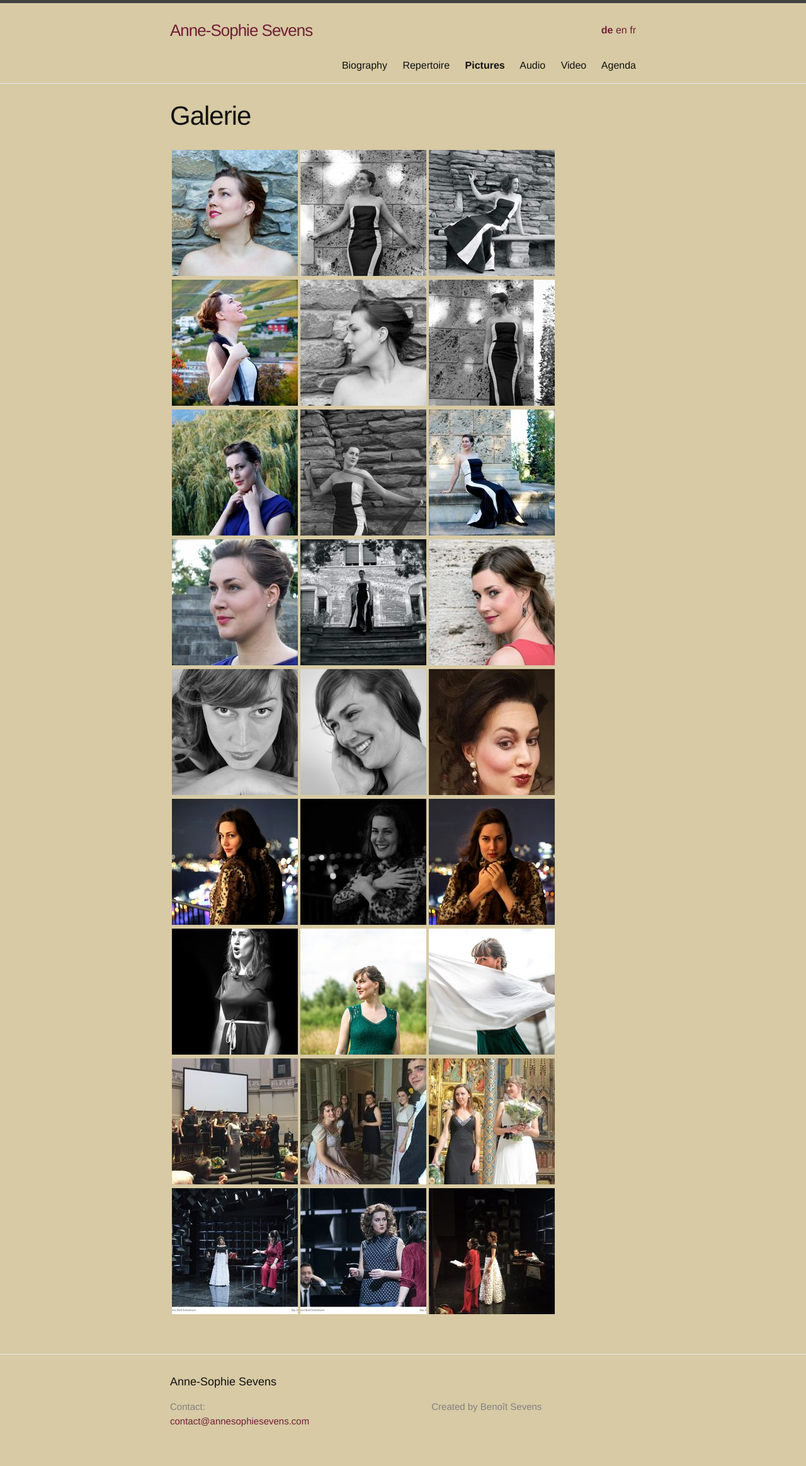
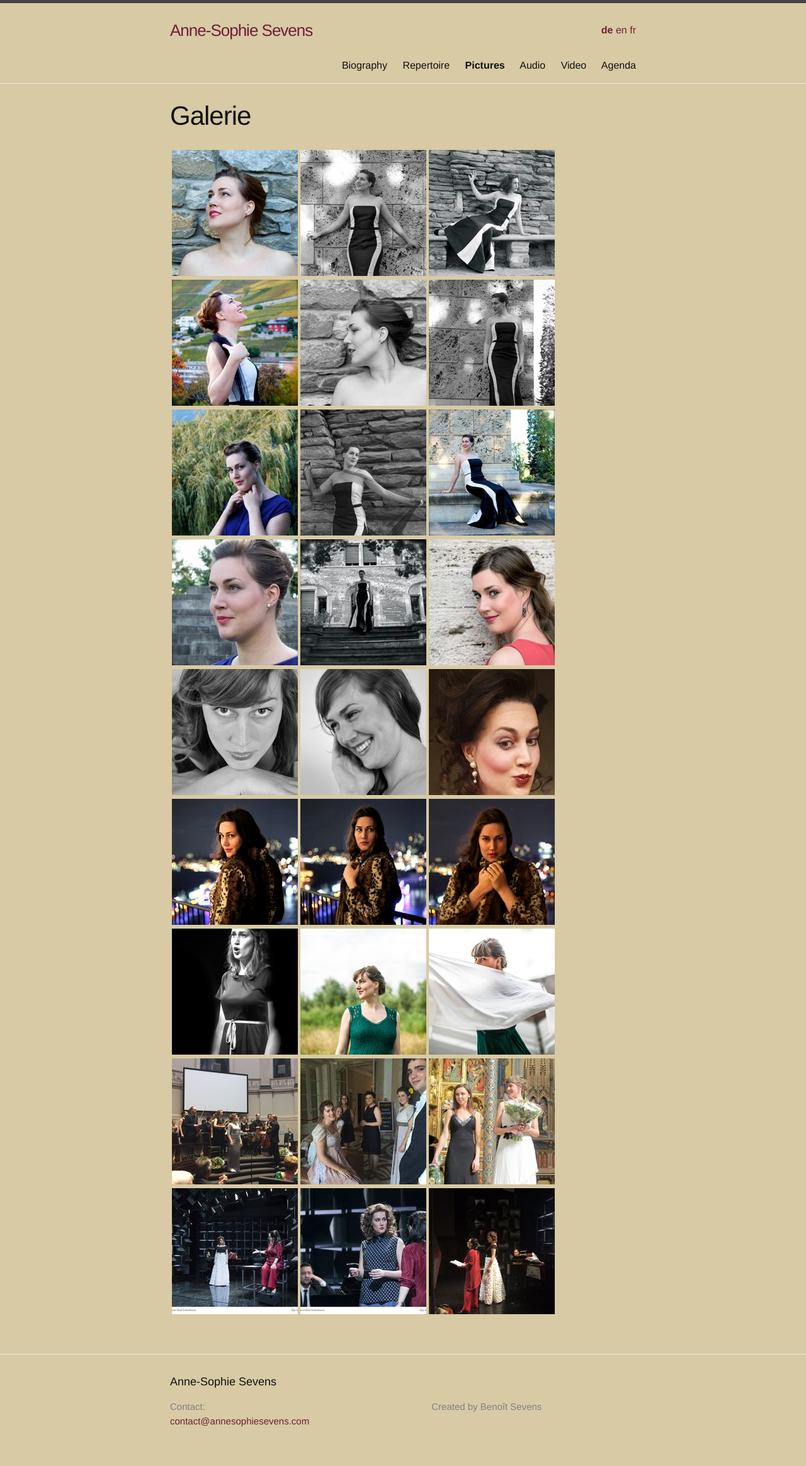
Before and after one commit to annesophie-sevens/annesophie-sevens.github.io, a Jekyll site: the page built from pictures-de.md, in a window 1280 px wide. Shown: the whole page at 63% size. Built offline with Jekyll 4.4.1, drawn with Linux system fonts in a browser that asks for light colours.

Commit message:
Update pictures-de.md

```diff
--- a/pictures-de.md
+++ b/pictures-de.md
@@ -16,7 +16,7 @@ ref: pictures
 
 | <a href="/assets/picture1.jpg">  ![]({{ site.baseurl }}/assets/picture1-thumbnail.jpg) </a> | <a href="/assets/picture5.jpg"> ![]({{ site.baseurl }}/assets/picture5-thumbnail.jpg) </a> | <a href="/assets/110.jpg"> ![]({{ site.baseurl }}/assets/110-thumbnail.jpg) </a>|
 
-|  <a href="/assets/b1.jpg">  ![]({{ site.baseurl }}/assets/b1-thumbnail.jpg) </a> |  <a href="/assets/b4.jpg"> ![]({{ site.baseurl }}/assets/b4-thumbnail.jpg) </a> | <a href="/assets/b3.jpg"> ![]({{ site.baseurl }}/assets/b3-thumbnail.jpg) </a>|
+|  <a href="/assets/b1.jpg">  ![]({{ site.baseurl }}/assets/b1-thumbnail.jpg) </a> |  <a href="/assets/b2.jpg"> ![]({{ site.baseurl }}/assets/b2-thumbnail.jpg) </a> | <a href="/assets/b3.jpg"> ![]({{ site.baseurl }}/assets/b3-thumbnail.jpg) </a>|
 
 |  <a href="/assets/111.jpg">  ![]({{ site.baseurl }}/assets/111-thumbnail.jpg) </a> |  <a href="/assets/5.jpg"> ![]({{ site.baseurl }}/assets/5-thumbnail.jpg) </a> | <a href="/assets/3.jpg"> ![]({{ site.baseurl }}/assets/3-thumbnail.jpg) </a>|
 
```
